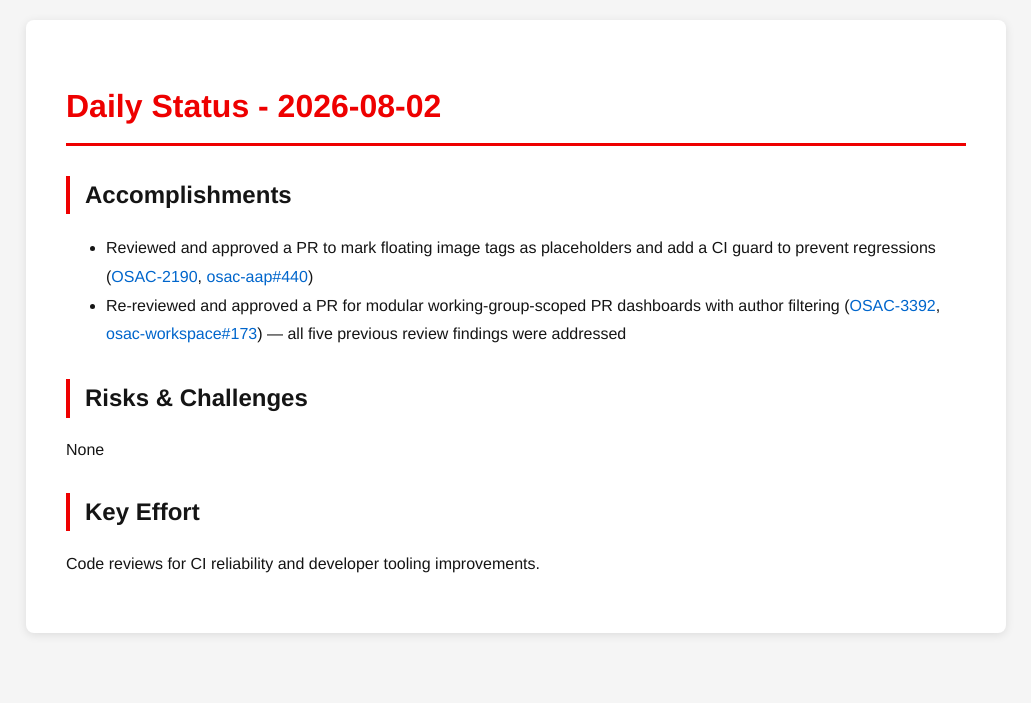
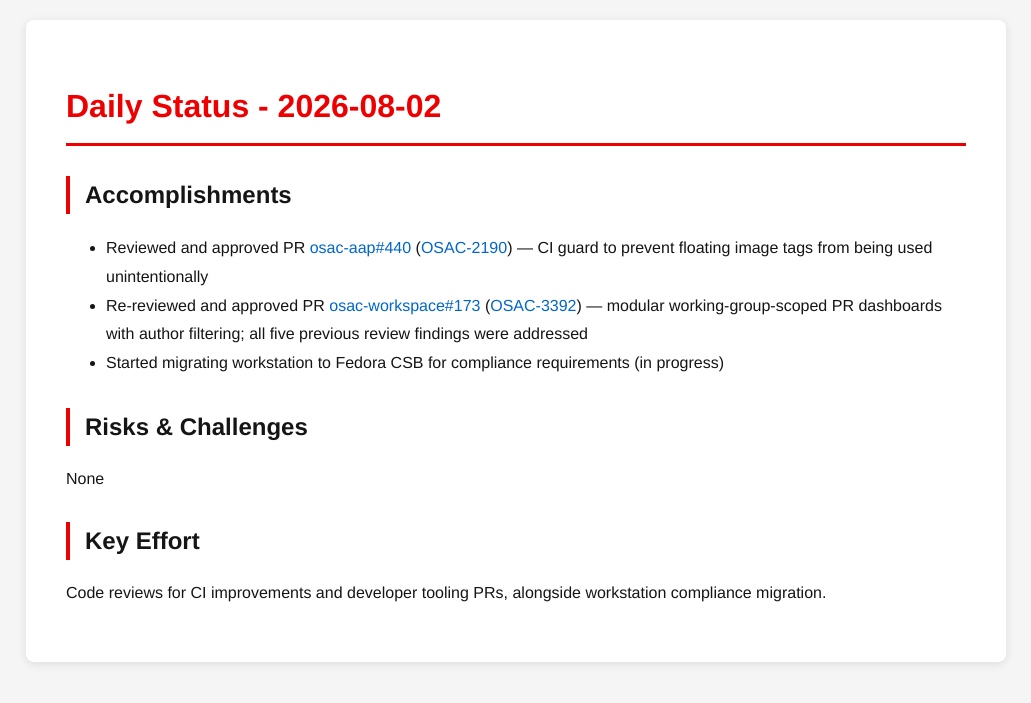
Before and after one commit to tzvatot/daily-status, a Jekyll site: the page built from 2026-08-02.md, in a window 1280 px wide. Shown: the top 703 px of the page, without its empty margins (124-1155 px from the left). Built offline with Jekyll 4.4.1, drawn with Linux system fonts in a browser that asks for light colours.

Commit message:
Daily status update - 2026-08-02

```diff
--- a/2026-08-02.md
+++ b/2026-08-02.md
@@ -7,11 +7,12 @@ date: 2026-08-02
 # Daily Status - 2026-08-02
 
 ## Accomplishments
-- Reviewed and approved a PR to mark floating image tags as placeholders and add a CI guard to prevent regressions ([OSAC-2190](https://redhat.atlassian.net/browse/OSAC-2190), [osac-aap#440](https://github.com/osac-project/osac-aap/pull/440))
-- Re-reviewed and approved a PR for modular working-group-scoped PR dashboards with author filtering ([OSAC-3392](https://redhat.atlassian.net/browse/OSAC-3392), [osac-workspace#173](https://github.com/osac-project/osac-workspace/pull/173)) — all five previous review findings were addressed
+- Reviewed and approved PR [osac-aap#440](https://github.com/osac-project/osac-aap/pull/440) ([OSAC-2190](https://redhat.atlassian.net/browse/OSAC-2190)) — CI guard to prevent floating image tags from being used unintentionally
+- Re-reviewed and approved PR [osac-workspace#173](https://github.com/osac-project/osac-workspace/pull/173) ([OSAC-3392](https://redhat.atlassian.net/browse/OSAC-3392)) — modular working-group-scoped PR dashboards with author filtering; all five previous review findings were addressed
+- Started migrating workstation to Fedora CSB for compliance requirements (in progress)
 
 ## Risks & Challenges
 None
 
 ## Key Effort
-Code reviews for CI reliability and developer tooling improvements.
+Code reviews for CI improvements and developer tooling PRs, alongside workstation compliance migration.
```
